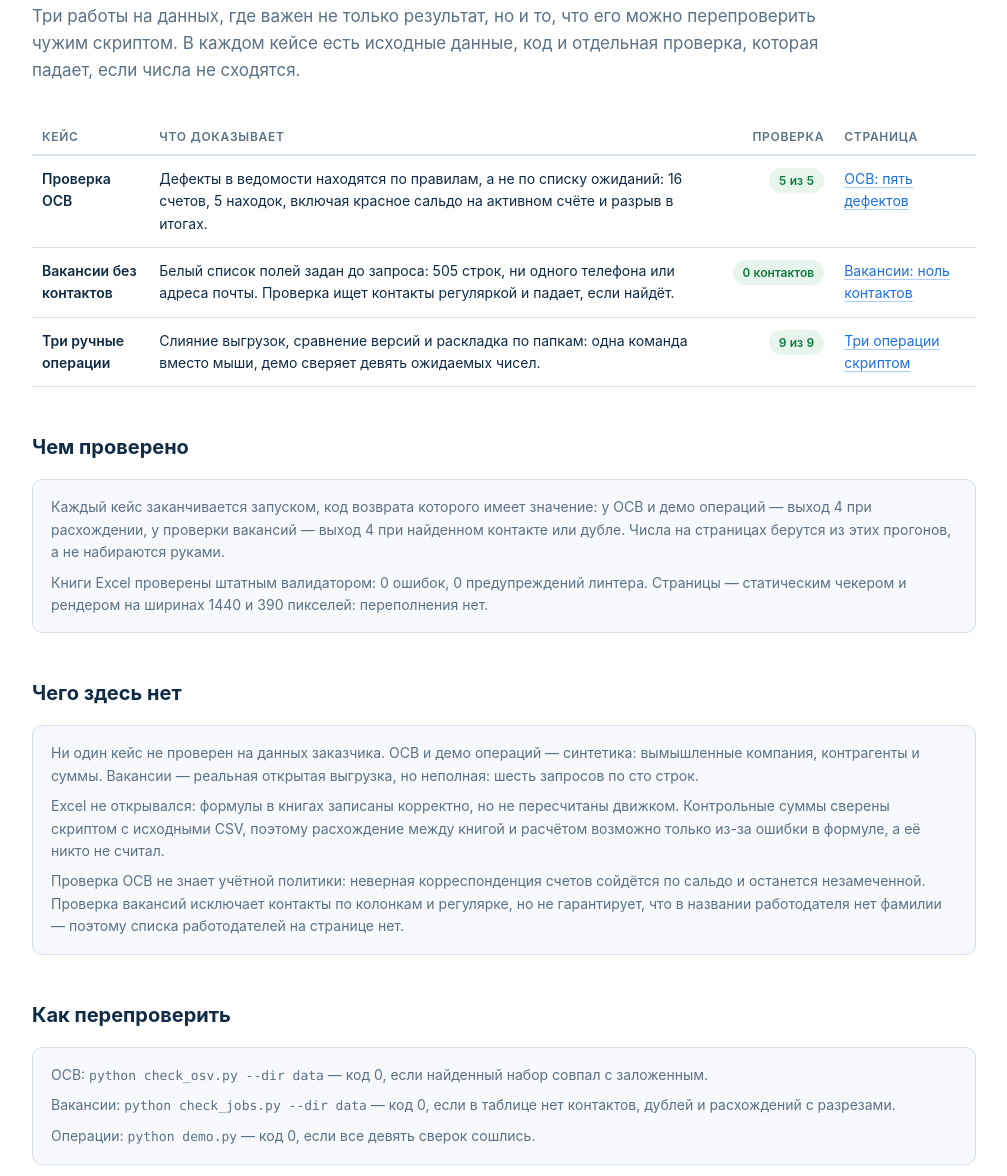
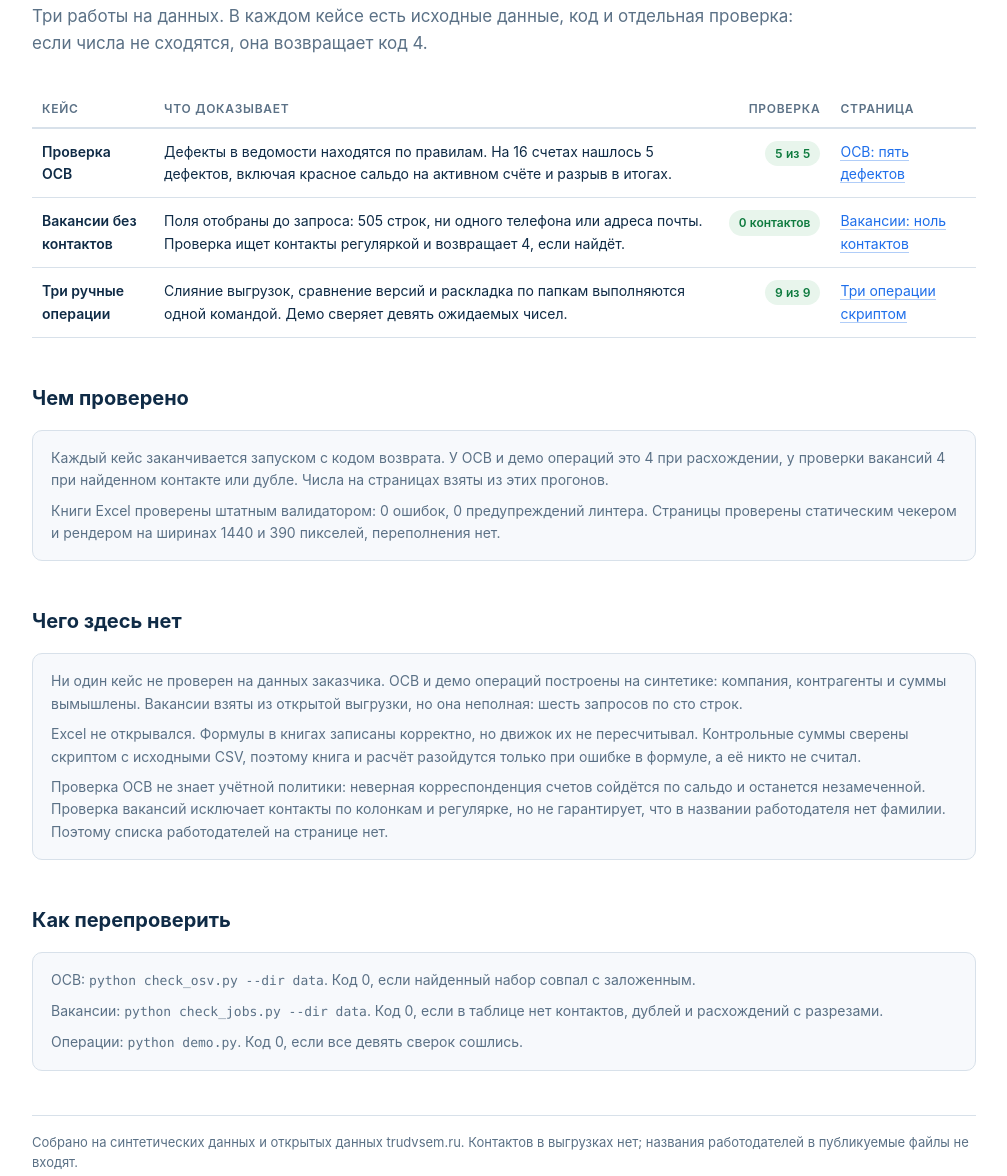
Before and after one commit to basovdanil/portfolio, a plain HTML site: page index.html in a window 1280 px wide. Shown: the part 129-1305 px from the top of the page, without its empty margins (136-1143 px from the left). Drawn offline with Linux system fonts and the light colour scheme.

Commit message:
Rewrite page copy without AI tells

```diff
--- a/index.html
+++ b/index.html
@@ -45,9 +45,8 @@ footer{margin-top:44px;padding-top:16px;border-top:1px solid var(--line);font-si
 <div class="wrap">
   <div class="eyebrow">Портфолио · три кейса</div>
   <h1>Что сделано и чем это проверено</h1>
-  <p class="lead">Три работы на данных, где важен не только результат, но и то, что его можно перепроверить
-  чужим скриптом. В каждом кейсе есть исходные данные, код и отдельная проверка, которая падает, если числа
-  не сходятся.</p>
+  <p class="lead">Три работы на данных. В каждом кейсе есть исходные данные, код и отдельная проверка: если числа
+  не сходятся, она возвращает код 4.</p>
 
   <table>
     <thead>
@@ -56,22 +55,22 @@ footer{margin-top:44px;padding-top:16px;border-top:1px solid var(--line);font-si
     <tbody>
       <tr>
         <td class="t" data-label="Кейс">Проверка ОСВ</td>
-        <td data-label="Что доказывает">Дефекты в ведомости находятся по правилам, а не по списку ожиданий: 16 счетов, 5 находок, включая
+        <td data-label="Что доказывает">Дефекты в ведомости находятся по правилам. На 16 счетах нашлось 5 дефектов, включая
         красное сальдо на активном счёте и разрыв в итогах.</td>
         <td class="num" data-label="Проверка"><span class="chip ok">5 из 5</span></td>
         <td data-label="Страница"><a href="case-osv/case-osv.html">ОСВ: пять дефектов</a></td>
       </tr>
       <tr>
         <td class="t" data-label="Кейс">Вакансии без контактов</td>
-        <td data-label="Что доказывает">Белый список полей задан до запроса: 505 строк, ни одного телефона или адреса почты. Проверка ищет
-        контакты регуляркой и падает, если найдёт.</td>
+        <td data-label="Что доказывает">Поля отобраны до запроса: 505 строк, ни одного телефона или адреса почты. Проверка ищет
+        контакты регуляркой и возвращает 4, если найдёт.</td>
         <td class="num" data-label="Проверка"><span class="chip ok">0 контактов</span></td>
         <td data-label="Страница"><a href="case-jobs/case-jobs.html">Вакансии: ноль контактов</a></td>
       </tr>
       <tr>
         <td class="t" data-label="Кейс">Три ручные операции</td>
-        <td data-label="Что доказывает">Слияние выгрузок, сравнение версий и раскладка по папкам: одна команда вместо мыши, демо сверяет
-        девять ожидаемых чисел.</td>
+        <td data-label="Что доказывает">Слияние выгрузок, сравнение версий и раскладка по папкам выполняются одной командой. Демо
+        сверяет девять ожидаемых чисел.</td>
         <td class="num" data-label="Проверка"><span class="chip ok">9 из 9</span></td>
         <td data-label="Страница"><a href="case-tables/case-tables.html">Три операции скриптом</a></td>
       </tr>
@@ -80,31 +79,31 @@ footer{margin-top:44px;padding-top:16px;border-top:1px solid var(--line);font-si
 
   <h2>Чем проверено</h2>
   <div class="note">
-    <p>Каждый кейс заканчивается запуском, код возврата которого имеет значение: у ОСВ и демо операций — выход
-    4 при расхождении, у проверки вакансий — выход 4 при найденном контакте или дубле. Числа на страницах
-    берутся из этих прогонов, а не набираются руками.</p>
-    <p>Книги Excel проверены штатным валидатором: 0 ошибок, 0 предупреждений линтера. Страницы — статическим
-    чекером и рендером на ширинах 1440 и 390 пикселей: переполнения нет.</p>
+    <p>Каждый кейс заканчивается запуском с кодом возврата. У ОСВ и демо операций это 4 при расхождении,
+    у проверки вакансий 4 при найденном контакте или дубле. Числа на страницах взяты из этих прогонов.</p>
+    <p>Книги Excel проверены штатным валидатором: 0 ошибок, 0 предупреждений линтера. Страницы проверены
+    статическим чекером и рендером на ширинах 1440 и 390 пикселей, переполнения нет.</p>
   </div>
 
   <h2>Чего здесь нет</h2>
   <div class="note">
-    <p>Ни один кейс не проверен на данных заказчика. ОСВ и демо операций — синтетика: вымышленные компания,
-    контрагенты и суммы. Вакансии — реальная открытая выгрузка, но неполная: шесть запросов по сто строк.</p>
-    <p>Excel не открывался: формулы в книгах записаны корректно, но не пересчитаны движком. Контрольные суммы
-    сверены скриптом с исходными CSV, поэтому расхождение между книгой и расчётом возможно только из-за ошибки
-    в формуле, а её никто не считал.</p>
+    <p>Ни один кейс не проверен на данных заказчика. ОСВ и демо операций построены на синтетике: компания,
+    контрагенты и суммы вымышлены. Вакансии взяты из открытой выгрузки, но она неполная: шесть запросов по
+    сто строк.</p>
+    <p>Excel не открывался. Формулы в книгах записаны корректно, но движок их не пересчитывал. Контрольные
+    суммы сверены скриптом с исходными CSV, поэтому книга и расчёт разойдутся только при ошибке в формуле, а её
+    никто не считал.</p>
     <p>Проверка ОСВ не знает учётной политики: неверная корреспонденция счетов сойдётся по сальдо и останется
     незамеченной. Проверка вакансий исключает контакты по колонкам и регулярке, но не гарантирует, что в
-    названии работодателя нет фамилии — поэтому списка работодателей на странице нет.</p>
+    названии работодателя нет фамилии. Поэтому списка работодателей на странице нет.</p>
   </div>
 
   <h2>Как перепроверить</h2>
   <div class="note">
-    <p>ОСВ: <code>python check_osv.py --dir data</code> — код 0, если найденный набор совпал с заложенным.</p>
-    <p>Вакансии: <code>python check_jobs.py --dir data</code> — код 0, если в таблице нет контактов, дублей и
+    <p>ОСВ: <code>python check_osv.py --dir data</code>. Код 0, если найденный набор совпал с заложенным.</p>
+    <p>Вакансии: <code>python check_jobs.py --dir data</code>. Код 0, если в таблице нет контактов, дублей и
     расхождений с разрезами.</p>
-    <p>Операции: <code>python demo.py</code> — код 0, если все девять сверок сошлись.</p>
+    <p>Операции: <code>python demo.py</code>. Код 0, если все девять сверок сошлись.</p>
   </div>
 
   <footer>Собрано на синтетических данных и открытых данных trudvsem.ru. Контактов в выгрузках нет; названия
```
Also changed, not shown: case-jobs/case-jobs.html (+14 -16 lines), case-osv/case-osv.html (+9 -10 lines), case-tables/case-tables.html (+5 -6 lines).
